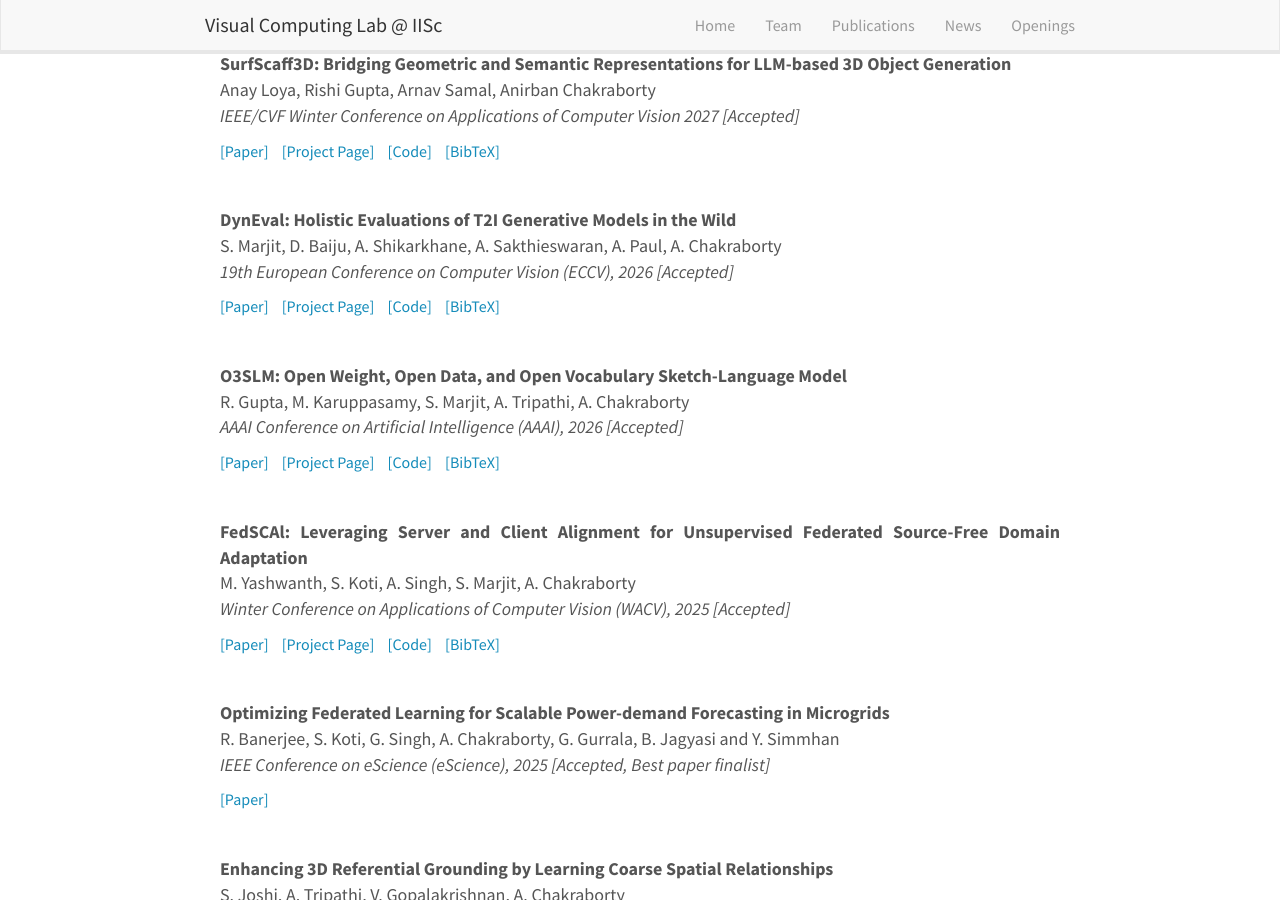
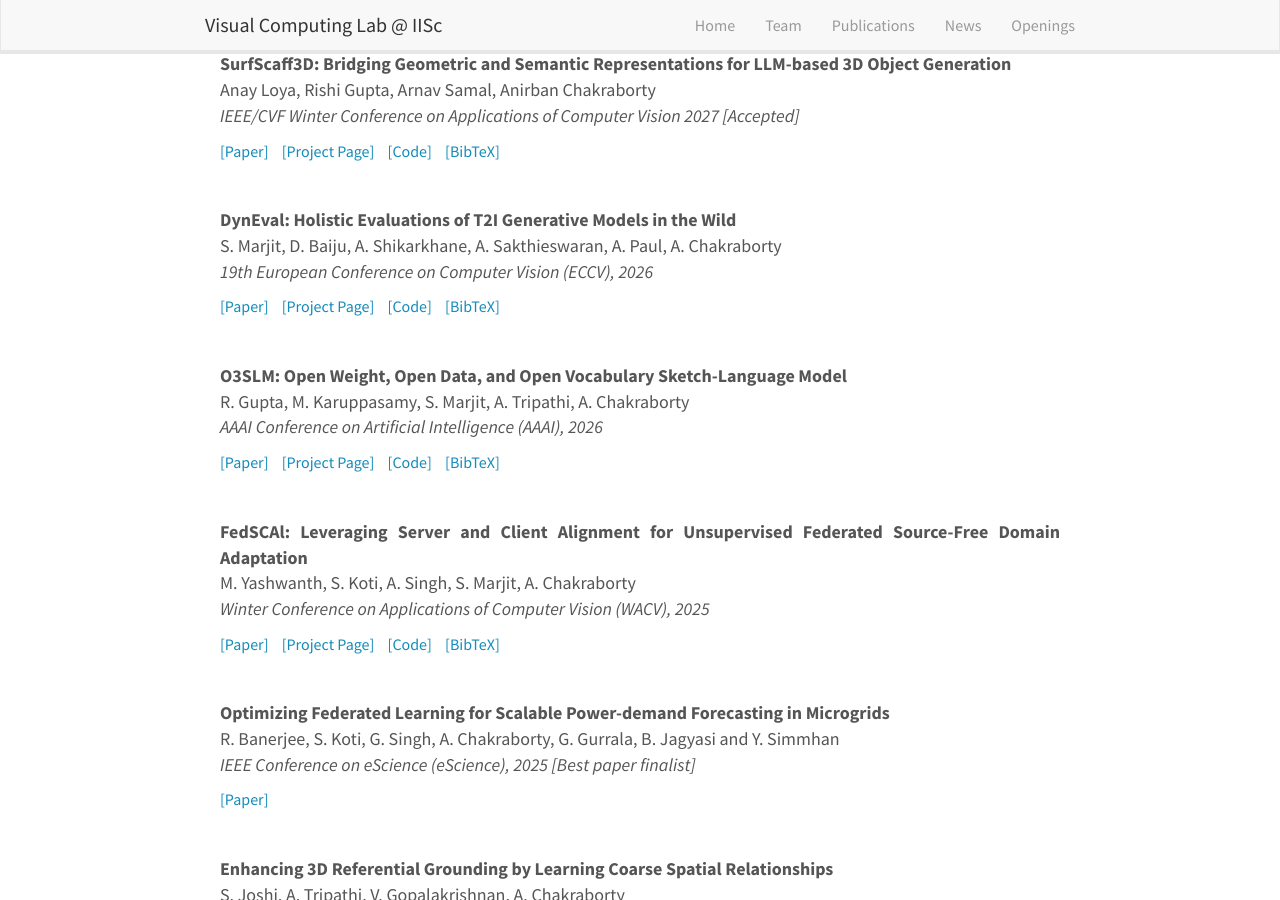
Before and after one commit to vcl-iisc/vclab-website, a Jekyll site: the page built from _pages/publications.md, in a window 1280 px wide and 900 px high, scrolled down 4154 px. Built offline with Jekyll 4.4.1, drawn with Linux system fonts in a browser that asks for light colours; nearby versions of some CDN libraries.

Commit message:
Remove '[Accepted]' from publication entries

```diff
--- a/_data/publications.yml
+++ b/_data/publications.yml
@@ -41,7 +41,7 @@
 
 - paper: "DynEval: Holistic Evaluations of T2I Generative Models in the Wild"
   author: "S. Marjit, D. Baiju, A. Shikarkhane, A. Sakthieswaran, A. Paul, A. Chakraborty"
-  pub: "19th European Conference on Computer Vision (ECCV), 2026 [Accepted]"
+  pub: "19th European Conference on Computer Vision (ECCV), 2026"
   type: "conference"
   project_page: "https://vcl-iisc.github.io/dyneval/"
   paper_link: "https://arxiv.org/pdf/2607.11199"
@@ -60,7 +60,7 @@
 
 - paper: "O3SLM: Open Weight, Open Data, and Open Vocabulary Sketch-Language Model"
   author: "R. Gupta, M. Karuppasamy, S. Marjit, A. Tripathi, A. Chakraborty"
-  pub: "AAAI Conference on Artificial Intelligence (AAAI), 2026 [Accepted]"
+  pub: "AAAI Conference on Artificial Intelligence (AAAI), 2026"
   type: "conference"
   project_page: "https://vcl-iisc.github.io/O3SLM/"
   paper_link: "https://arxiv.org/abs/2511.14368"
@@ -69,7 +69,7 @@
 
 - paper: "FedSCAl: Leveraging Server and Client Alignment for Unsupervised Federated Source-Free Domain Adaptation"
   author: "M. Yashwanth, S. Koti, A. Singh, S. Marjit, A. Chakraborty"
-  pub: "Winter Conference on Applications of Computer Vision (WACV), 2025 [Accepted]"
+  pub: "Winter Conference on Applications of Computer Vision (WACV), 2025"
   type: "conference"
   project_page: "https://vcl-iisc.github.io/FedSCAl"
   paper_link: "Coming Soon"
@@ -78,7 +78,7 @@
 
 - paper: "Optimizing Federated Learning for Scalable Power-demand Forecasting in Microgrids"
   author: R. Banerjee, S. Koti, G. Singh, A. Chakraborty, G. Gurrala, B. Jagyasi and Y. Simmhan
-  pub: IEEE Conference on eScience (eScience), 2025 [Accepted, Best paper finalist]
+  pub: IEEE Conference on eScience (eScience), 2025 [Best paper finalist]
   type: conference
   project_page:
   paper_link: https://arxiv.org/pdf/2508.08022
```
